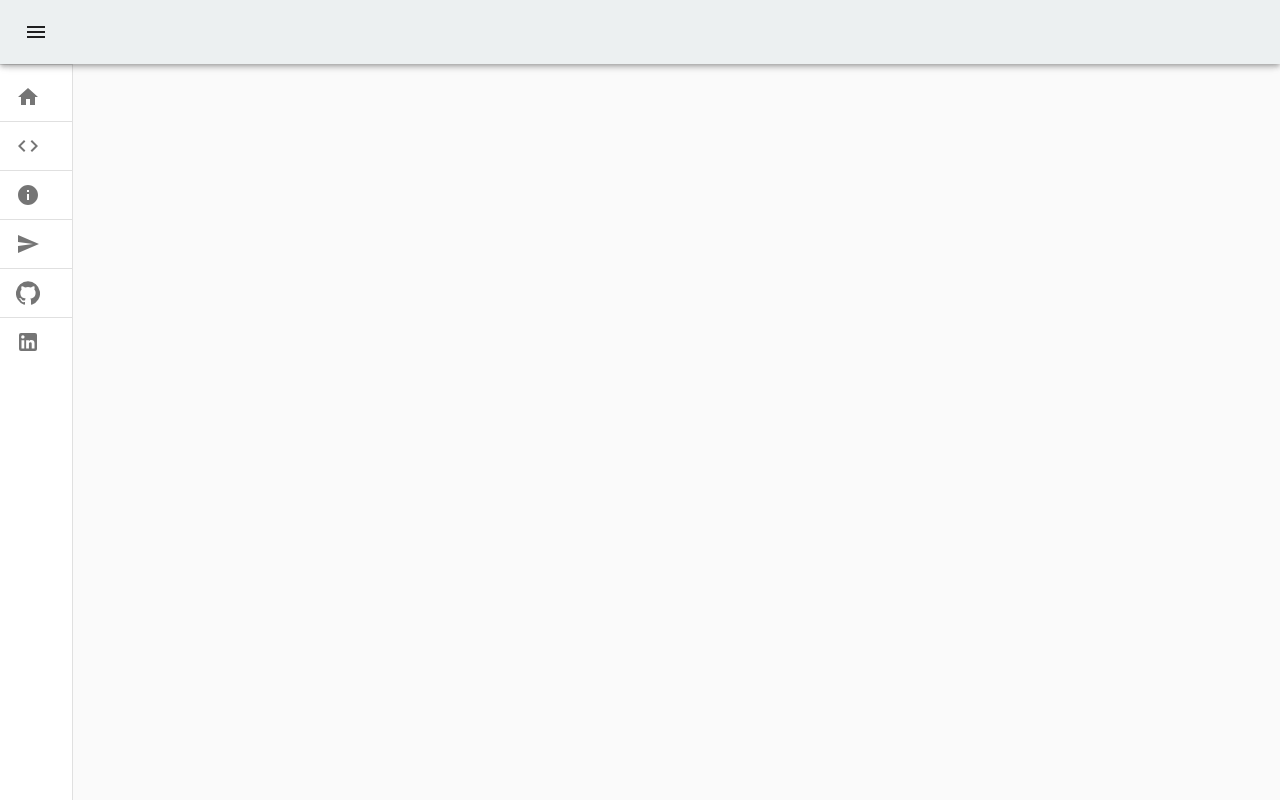
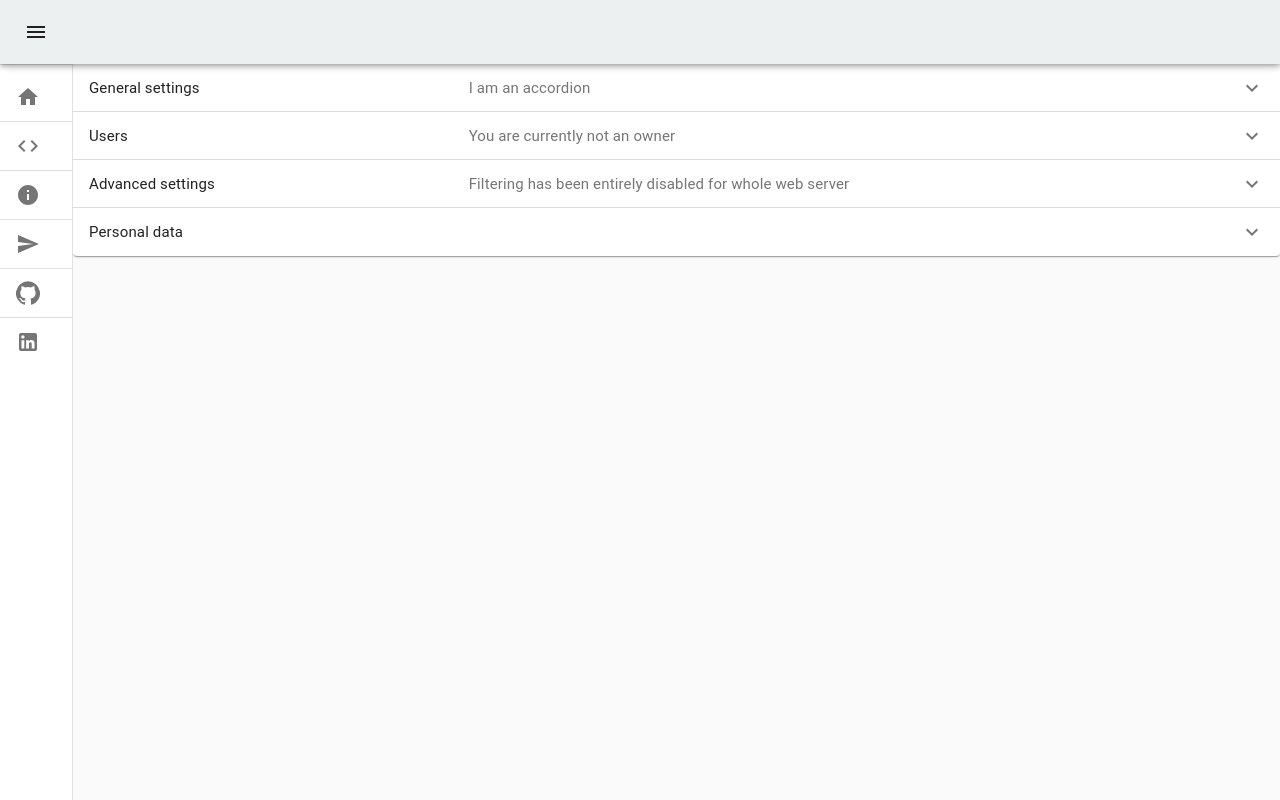
Before and after one commit to ryananthonydiaz/portfolio-site, a React (Create React App) app: page /about in a window 1280 px wide. Built offline with nearby package versions, Linux system fonts and the light colour scheme.

Commit message:
about page implemented with idea

```diff
--- a/package.json
+++ b/package.json
@@ -3,7 +3,7 @@
   "version": "0.1.0",
   "private": true,
   "dependencies": {
-    "@material-ui/core": "^4.10.0",
+    "@material-ui/core": "^4.11.0",
     "@material-ui/icons": "^4.9.1",
     "@testing-library/jest-dom": "^4.2.4",
     "@testing-library/react": "^9.5.0",
--- a/src/unauth/About.jsx
+++ b/src/unauth/About.jsx
@@ -1,38 +1,105 @@
 import React, { useState } from 'react';
 import UnauthDesktopDrawer from '../navigation/UnauthDesktopDrawer';
-import Grid from '@material-ui/core/Grid';
 import { makeStyles } from '@material-ui/core/styles';
+import Accordion from '@material-ui/core/Accordion';
+import AccordionDetails from '@material-ui/core/AccordionDetails';
+import AccordionSummary from '@material-ui/core/AccordionSummary';
+import Typography from '@material-ui/core/Typography';
+import ExpandMoreIcon from '@material-ui/icons/ExpandMore';
 
-const useStyles = makeStyles(theme => ({
-  windowContainer: {
+const useStyles = makeStyles((theme) => ({
+  root: {
     width: '100%',
-    margin: theme.spacing(6, 0),
   },
-  window: {
-    width: '100%'
+  heading: {
+    fontSize: theme.typography.pxToRem(15),
+    flexBasis: '33.33%',
+    flexShrink: 0,
   },
-  windowGridItem: {
-    maxWidth: '500px',
-    [theme.breakpoints.down('md')]: {
-      width: '95%',
-    }
-  }
+  secondaryHeading: {
+    fontSize: theme.typography.pxToRem(15),
+    color: theme.palette.text.secondary,
+  },
 }));
 
 function About() {
   const classes = useStyles();
-  const [activeTab, setActiveTab] = useState(0);
-  const [workSelect, setWorkSelect] = useState(1);
+  const [expanded, setExpanded] = React.useState(false);
 
-  const handleTabs = value => setActiveTab(value);
-  const handleWork = value => setWorkSelect(value)
+  const handleChange = (panel) => (event, isExpanded) => {
+    setExpanded(isExpanded ? panel : false);
+  };
 
   const content = (
-    <Grid justify="center" alignItems="center" className={classes.windowContainer} container>
-      <Grid className={classes.windowGridItem} item>
-
-      </Grid>
-    </Grid>
+    <div className={classes.root}>
+      <Accordion expanded={expanded === 'panel1'} onChange={handleChange('panel1')}>
+        <AccordionSummary
+          expandIcon={<ExpandMoreIcon />}
+          aria-controls="panel1bh-content"
+          id="panel1bh-header"
+        >
+          <Typography className={classes.heading}>General settings</Typography>
+          <Typography className={classes.secondaryHeading}>I am an accordion</Typography>
+        </AccordionSummary>
+        <AccordionDetails>
+          <Typography>
+            Nulla facilisi. Phasellus sollicitudin nulla et quam mattis feugiat. Aliquam eget
+            maximus est, id dignissim quam.
+          </Typography>
+        </AccordionDetails>
+      </Accordion>
+      <Accordion expanded={expanded === 'panel2'} onChange={handleChange('panel2')}>
+        <AccordionSummary
+          expandIcon={<ExpandMoreIcon />}
+          aria-controls="panel2bh-content"
+          id="panel2bh-header"
+        >
+          <Typography className={classes.heading}>Users</Typography>
+          <Typography className={classes.secondaryHeading}>
+            You are currently not an owner
+          </Typography>
+        </AccordionSummary>
+        <AccordionDetails>
+          <Typography>
+            Donec placerat, lectus sed mattis semper, neque lectus feugiat lectus, varius pulvinar
+            diam eros in elit. Pellentesque convallis laoreet laoreet.
+          </Typography>
+        </AccordionDetails>
+      </Accordion>
+      <Accordion expanded={expanded === 'panel3'} onChange={handleChange('panel3')}>
+        <AccordionSummary
+          expandIcon={<ExpandMoreIcon />}
+          aria-controls="panel3bh-content"
+          id="panel3bh-header"
+        >
+          <Typography className={classes.heading}>Advanced settings</Typography>
+          <Typography className={classes.secondaryHeading}>
+            Filtering has been entirely disabled for whole web server
+          </Typography>
+        </AccordionSummary>
+        <AccordionDetails>
+          <Typography>
+            Nunc vitae orci ultricies, auctor nunc in, volutpat nisl. Integer sit amet egestas eros,
+            vitae egestas augue. Duis vel est augue.
+          </Typography>
+        </AccordionDetails>
+      </Accordion>
+      <Accordion expanded={expanded === 'panel4'} onChange={handleChange('panel4')}>
+        <AccordionSummary
+          expandIcon={<ExpandMoreIcon />}
+          aria-controls="panel4bh-content"
+          id="panel4bh-header"
+        >
+          <Typography className={classes.heading}>Personal data</Typography>
+        </AccordionSummary>
+        <AccordionDetails>
+          <Typography>
+            Nunc vitae orci ultricies, auctor nunc in, volutpat nisl. Integer sit amet egestas eros,
+            vitae egestas augue. Duis vel est augue.
+          </Typography>
+        </AccordionDetails>
+      </Accordion>
+    </div>
   );
 
   return (
```
Also changed, not shown: 1 other file (tests, documents, lock files or other folders).
